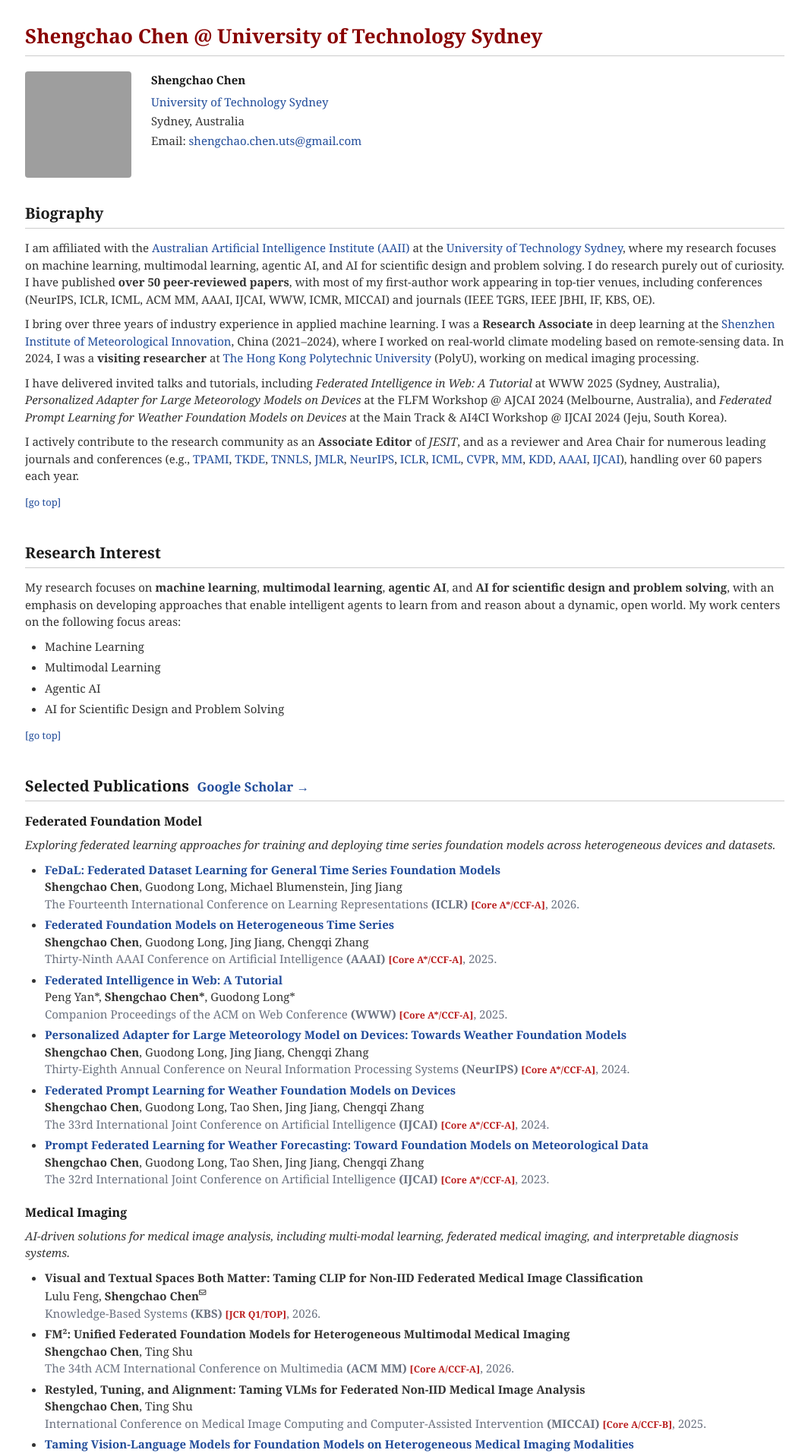
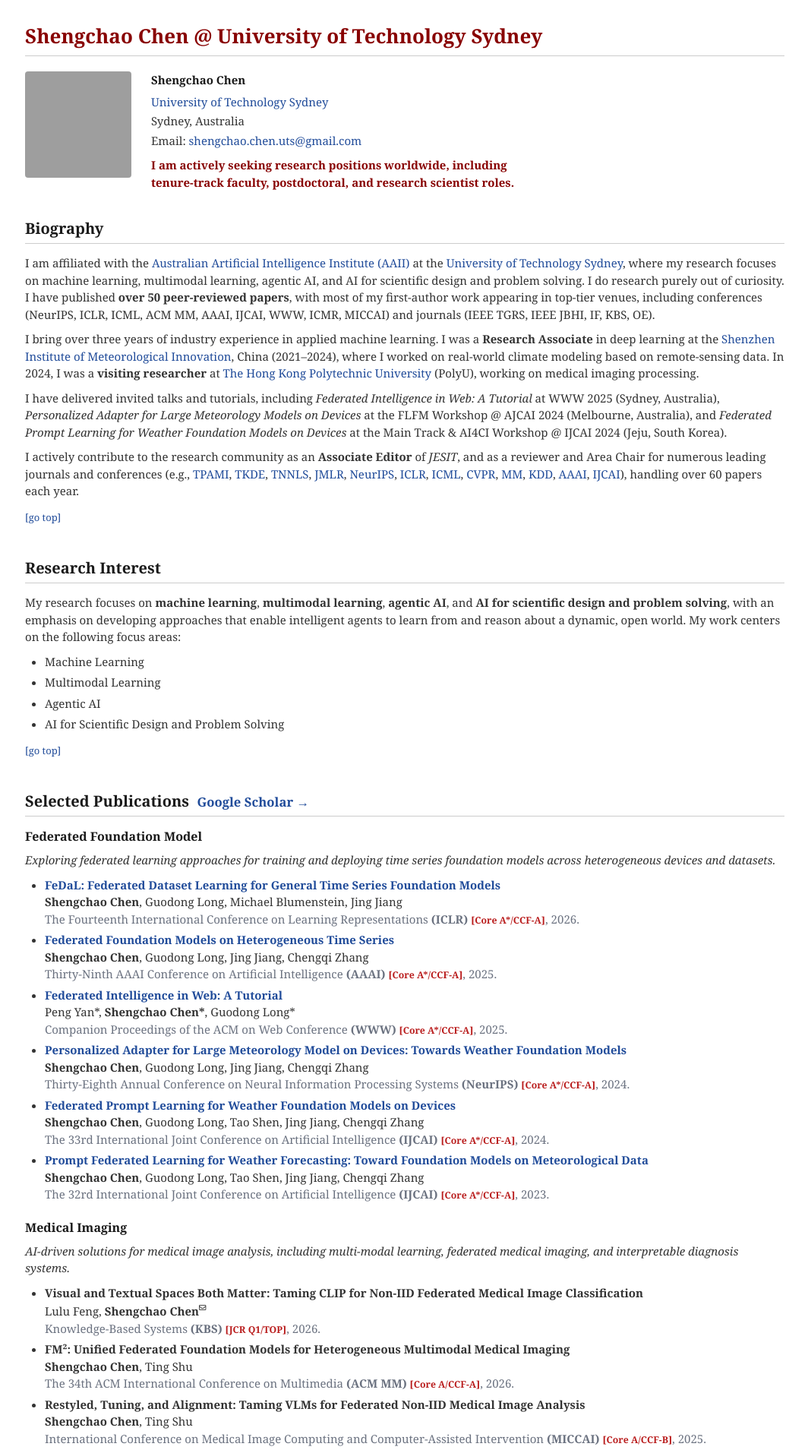
Before and after one commit to shengchaochen82/shengchaochen82.github.io, a Jekyll site: the page built from index.md, in a window 1280 px wide. Shown: the top 1913 px of the page at 76% size, without its empty margins (107-1171 px from the left). Built offline with Jekyll 4.4.1, drawn with Linux system fonts in a browser that asks for light colours; grey boxes are pictures that could not be loaded.

Commit message:
Content: add job-seeking notice under header contact info
Co-Authored-By: Claude Sonnet 5 <noreply@anthropic.com>

```diff
--- a/_layouts/classic.html
+++ b/_layouts/classic.html
@@ -265,6 +265,7 @@
           <p><a href="{{ site.affiliation_link }}" target="_blank">{{ site.affiliation }}</a></p>
           <p>Sydney, Australia</p>
           <p>Email: <a href="mailto:{{ email_clean }}">{{ email_clean }}</a></p>
+          <p class="classic-seeking">I am actively seeking research positions worldwide, including tenure-track faculty, postdoctoral, and research scientist roles.</p>
         </div>
       </div>
 
--- a/assets/css/classic.css
+++ b/assets/css/classic.css
@@ -76,6 +76,13 @@ body {
 .classic-info p {
   margin: 3px 0;
   font-size: 15px;
+}
+
+.classic-seeking {
+  color: var(--classic-title);
+  font-weight: 700;
+  margin-top: 10px !important;
+  max-width: 520px;
 }
 
 .classic-name {
```
